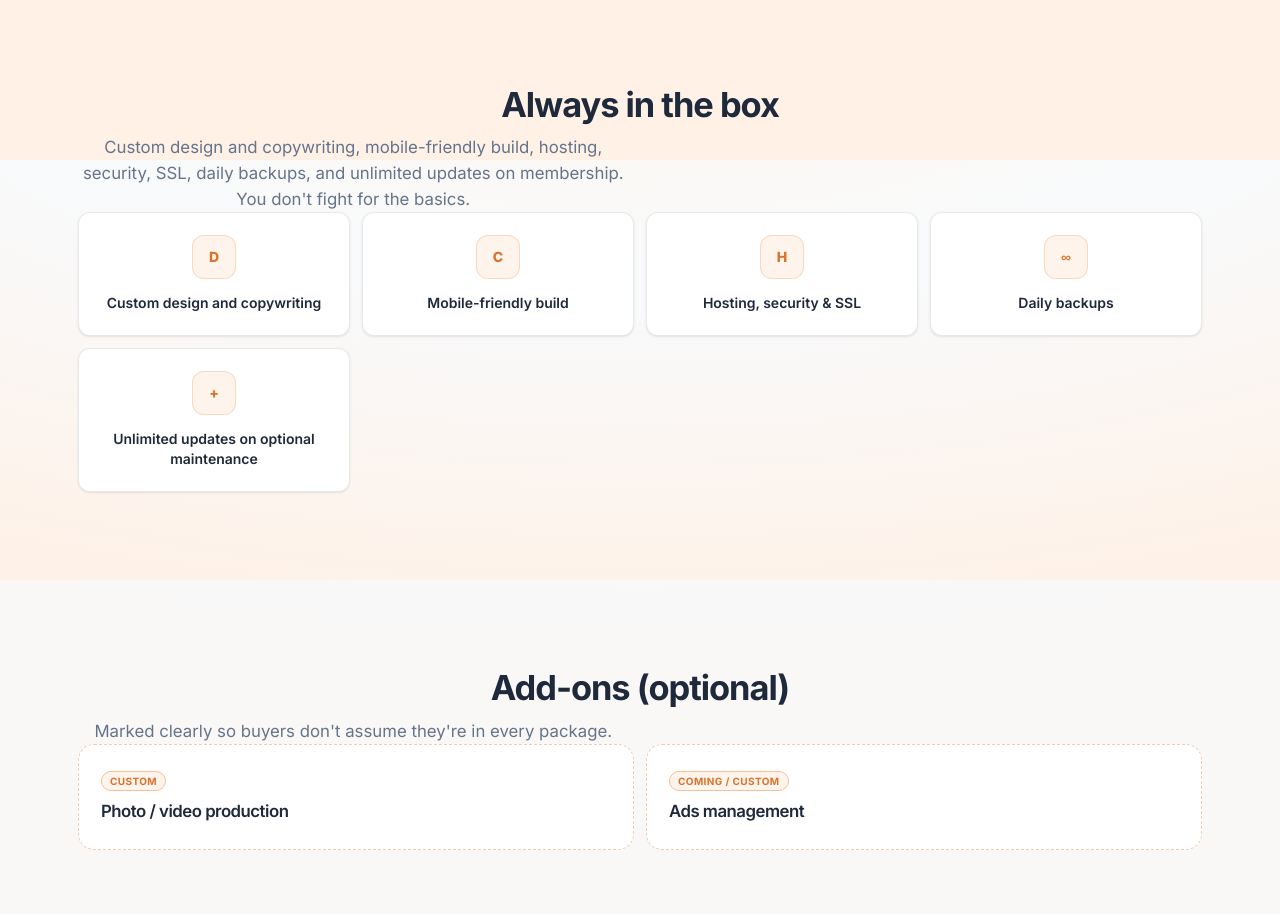
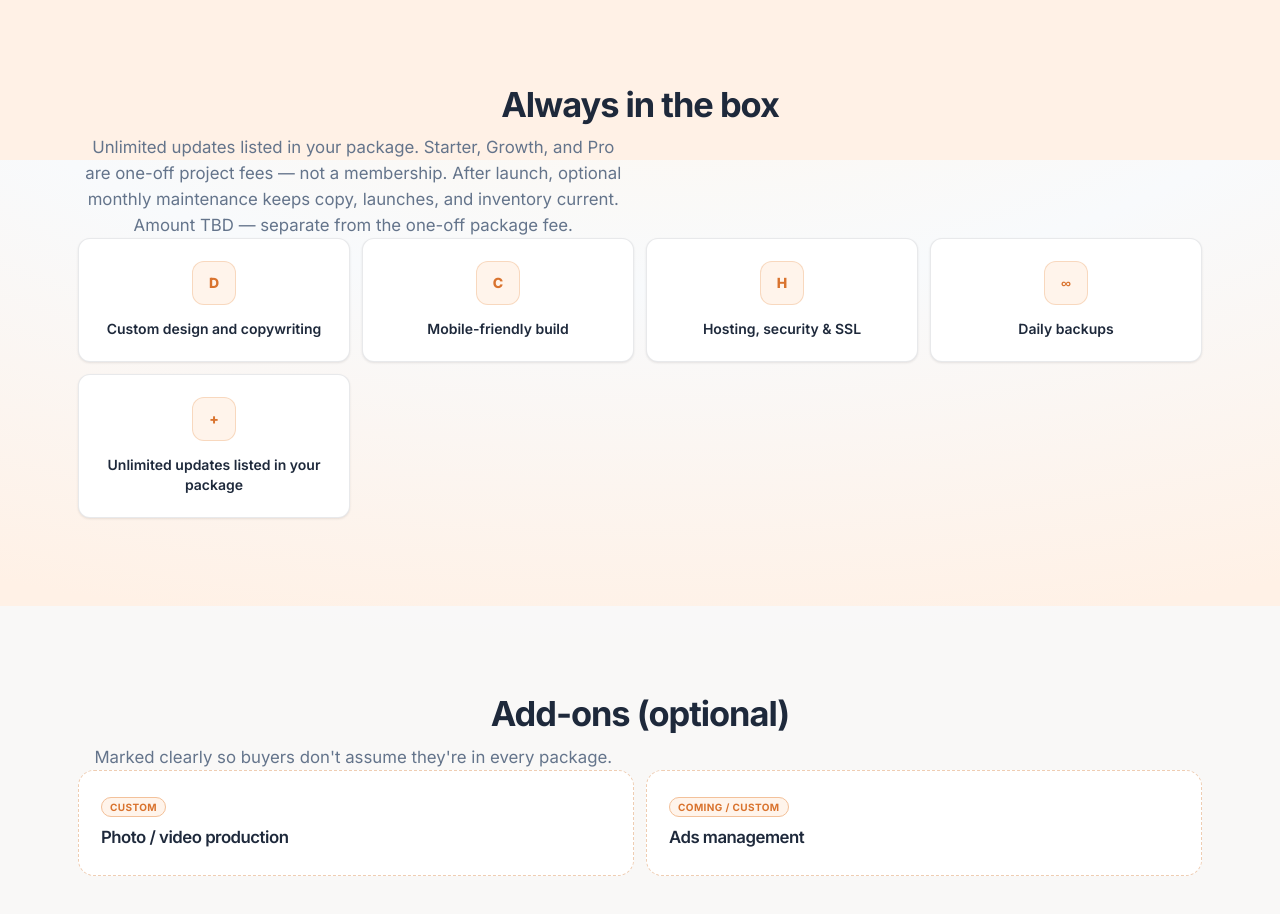
Before and after one commit to kalyankadali/eternalflow, a Next.js app: page /pricing in a window 1280 px wide. Shown: the part 2240-3154 px from the top of the page. Built offline with nearby package versions, Linux system fonts and the light colour scheme; no server answers.

Commit message:
fix: align unlimited updates with one-off packages + optional maintenance
Remove membership drift; lock package-scope updates vs optional monthly maintenance (TBD); confirm Pro ₹59,999.

```diff
--- a/src/app/pricing/page.tsx
+++ b/src/app/pricing/page.tsx
@@ -141,9 +141,10 @@ export default function PricingPage() {
       <Section>
         <h2 className="ef-sec-title text-center">Always in the box</h2>
         <p className="ef-sec-lede mx-auto mb-6 text-center">
-          Custom design and copywriting, mobile-friendly build, hosting, security,
-          SSL, daily backups, and unlimited updates on membership. You don&apos;t
-          fight for the basics.
+          Unlimited updates listed in your package. Starter, Growth, and Pro are
+          one-off project fees — not a membership. After launch, optional monthly
+          maintenance keeps copy, launches, and inventory current. Amount TBD —
+          separate from the one-off package fee.
         </p>
         <ul className="grid gap-3 sm:grid-cols-2 lg:grid-cols-4">
           {alwaysIncluded.map((item, i) => (
--- a/src/data/about.ts
+++ b/src/data/about.ts
@@ -24,7 +24,7 @@ export const aboutCopy = {
     },
     {
       title: "Speed",
-      body: "Four-week delivery for the core site — then unlimited updates.",
+      body: "Four-week delivery for the core site. Unlimited updates listed in your package; ongoing care is optional monthly maintenance (amount TBD).",
     },
     {
       title: "Craft",
--- a/src/data/home.ts
+++ b/src/data/home.ts
@@ -47,7 +47,7 @@ export const homeCopy = {
     cards: [
       {
         h3: "Website",
-        body: "Custom design and copy for projects or your personal brand. Mobile-first, hosted, SSL, unlimited updates.",
+        body: "Custom design and copy for projects or your personal brand. Mobile-first, hosted, SSL, unlimited updates listed in your package.",
       },
       {
         h3: "CRM",
--- a/src/data/process.ts
+++ b/src/data/process.ts
@@ -3,7 +3,7 @@ export const processCopy = {
   meta: {
     title: "Process | Eternalflow",
     description:
-      "How Eternalflow delivers: discovery, design, build, launch, and unlimited updates in four weeks.",
+      "How Eternalflow delivers: discovery, design, build, and launch in four weeks — then optional monthly maintenance.",
   },
   hero: {
     h1: "Four weeks to launch. Then we keep shipping updates.",
@@ -48,9 +48,9 @@ export const processCopy = {
     },
     {
       n: 7,
-      title: "Unlimited updates",
-      duration: "Ongoing membership",
-      body: "Copy tweaks, new project announcements, inventory notes — requested via form or WhatsApp → board.",
+      title: "Optional monthly maintenance",
+      duration: "After launch",
+      body: "After launch, optional monthly maintenance keeps copy, launches, and inventory current. Amount TBD — separate from the one-off package fee. Requested via form or WhatsApp → board.",
     },
   ],
   raci: {
--- a/src/data/services.ts
+++ b/src/data/services.ts
@@ -13,7 +13,7 @@ export const servicesCopy = {
     {
       id: "website",
       h2: "Website design & development",
-      body: "Custom, mobile-first sites for project launches and agent brands. Hosting, SSL, daily backups, and unlimited updates on membership.",
+      body: "Custom, mobile-first sites for project launches and agent brands. Hosting, SSL, daily backups, and unlimited updates listed in your package. Starter, Growth, and Pro are one-off project fees — not a membership. After launch, optional monthly maintenance keeps copy, launches, and inventory current. Amount TBD — separate from the one-off package fee.",
       includedIn: ["Starter", "Growth", "Pro"],
     },
     {
--- a/src/lib/pricing.ts
+++ b/src/lib/pricing.ts
@@ -132,7 +132,7 @@ export const alwaysIncluded = [
   "Mobile-friendly build",
   "Hosting, security & SSL",
   "Daily backups",
-  "Unlimited updates on optional maintenance",
+  "Unlimited updates listed in your package",
 ];
 
 export const pricingAddOns = [
@@ -159,11 +159,11 @@ export const pricingFaqs = [
   },
   {
     q: "Are Starter, Growth, and Pro monthly subscriptions?",
-    a: "No. They are one-off project fees. You pay for the build and what's listed in the package — not a cancel-anytime membership for those tiers.",
+    a: "No. They are one-off project fees. You pay for the build and what's listed in the package — not a membership.",
   },
   {
     q: 'What does "unlimited updates" mean?',
-    a: "Updates listed in your package (and Growth's routine launch/announcement updates) are part of that project scope. For ongoing care after launch — copy tweaks, new inventory notes, fresh announcements on a monthly rhythm — we offer optional monthly maintenance as a separate add-on. Amount TBD; we won't invent a rupee figure until it's locked.",
+    a: "Unlimited updates in the package = what's in that project scope (and Growth's routine launch/announcement updates). Ongoing monthly care is optional maintenance, billed separately. Package fees stay one-off.",
   },
   {
     q: "Can I skip maintenance or take the site elsewhere?",
--- a/src/lib/seo.ts
+++ b/src/lib/seo.ts
@@ -89,7 +89,7 @@ export const pageMeta = {
   process: {
     title: "Process | Eternalflow",
     description:
-      "How Eternalflow delivers: discovery, design, build, launch, and unlimited updates in four weeks.",
+      "How Eternalflow delivers: discovery, design, build, and launch in four weeks — then optional monthly maintenance.",
   },
   about: {
     title: "About | Eternalflow",
```
